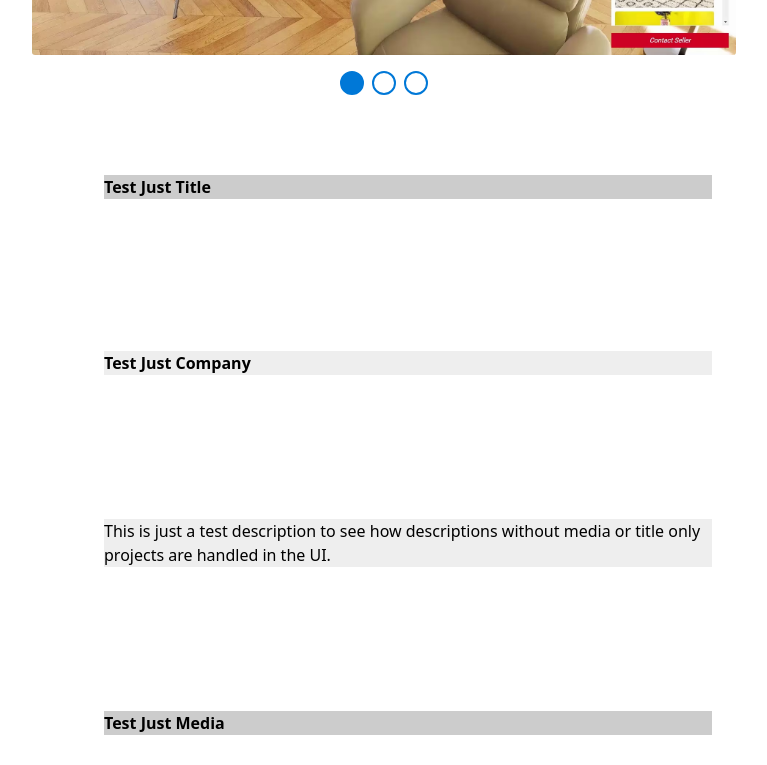
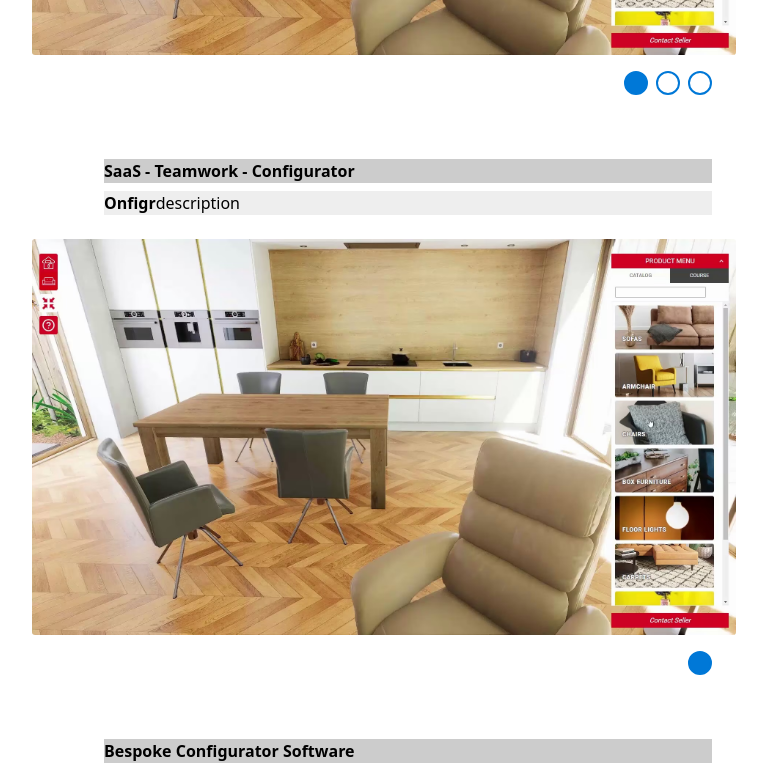
Before and after one commit to barnabysheeran/portfolio-barnaby-sheeran, a React (Vite) app: page / in a window 1280 px wide. Shown: the part 680-1445 px from the top of the page, without its empty margins (256-1023 px from the left). Built offline with nearby package versions, Linux system fonts and the light colour scheme.

Commit message:
refactor: remove unused test project entries and adjust CSS for layout consistency

```diff
--- a/src/data/projects.json
+++ b/src/data/projects.json
@@ -20,38 +20,6 @@
             {
                 "type": "image",
                 "url": "assets/project/battlebuilder/3.avif"
-            }
-        ]
-    },
-
-    {
-        "id": "100",
-        "title": "Test Just Title"
-    },
-
-    {
-        "id": "101",
-        "company": "Test Just Company"
-    },
-
-    {
-        "id": "102",
-        "description": [
-            "This is just a test description to see how descriptions without media or title only projects are handled in the UI."
-        ]
-    },
-
-    {
-        "id": "103",
-        "title": "Test Just Media",
-        "media": [
-            {
-                "type": "image",
-                "url": "assets/project/dev/1.avif"
-            },
-            {
-                "type": "image",
-                "url": "assets/project/battlebuilder/2.avif"
             }
         ]
     },
--- a/src/ts/ui/component/viewer/navigation/MediaNavigation.module.css
+++ b/src/ts/ui/component/viewer/navigation/MediaNavigation.module.css
@@ -2,11 +2,15 @@
   position: relative;
 
   width: 100%;
-  height: calc(var(--grid-cell-height) * 7);
+  height: calc(var(--grid-cell-height) * 6);
+
+  box-sizing: border-box;
+  padding-top: calc(var(--grid-cell-height) * 2);
+  padding-right: calc(var(--grid-cell-width) * 3);
 
   display: flex;
-  justify-content: center;
-  align-items: center;
+  justify-content: flex-end;
+  align-items: flex-start;
 
   float: left;
 
--- a/src/ts/ui/site/project/SiteProject.module.css
+++ b/src/ts/ui/site/project/SiteProject.module.css
@@ -10,7 +10,7 @@
     padding-top: 0;
     padding-bottom: 0;
 
-    margin-bottom: calc(var(--grid-cell-height) * 12.0);
+    margin-bottom: calc(var(--grid-cell-height) * 10.0);
 }
 
 
```
